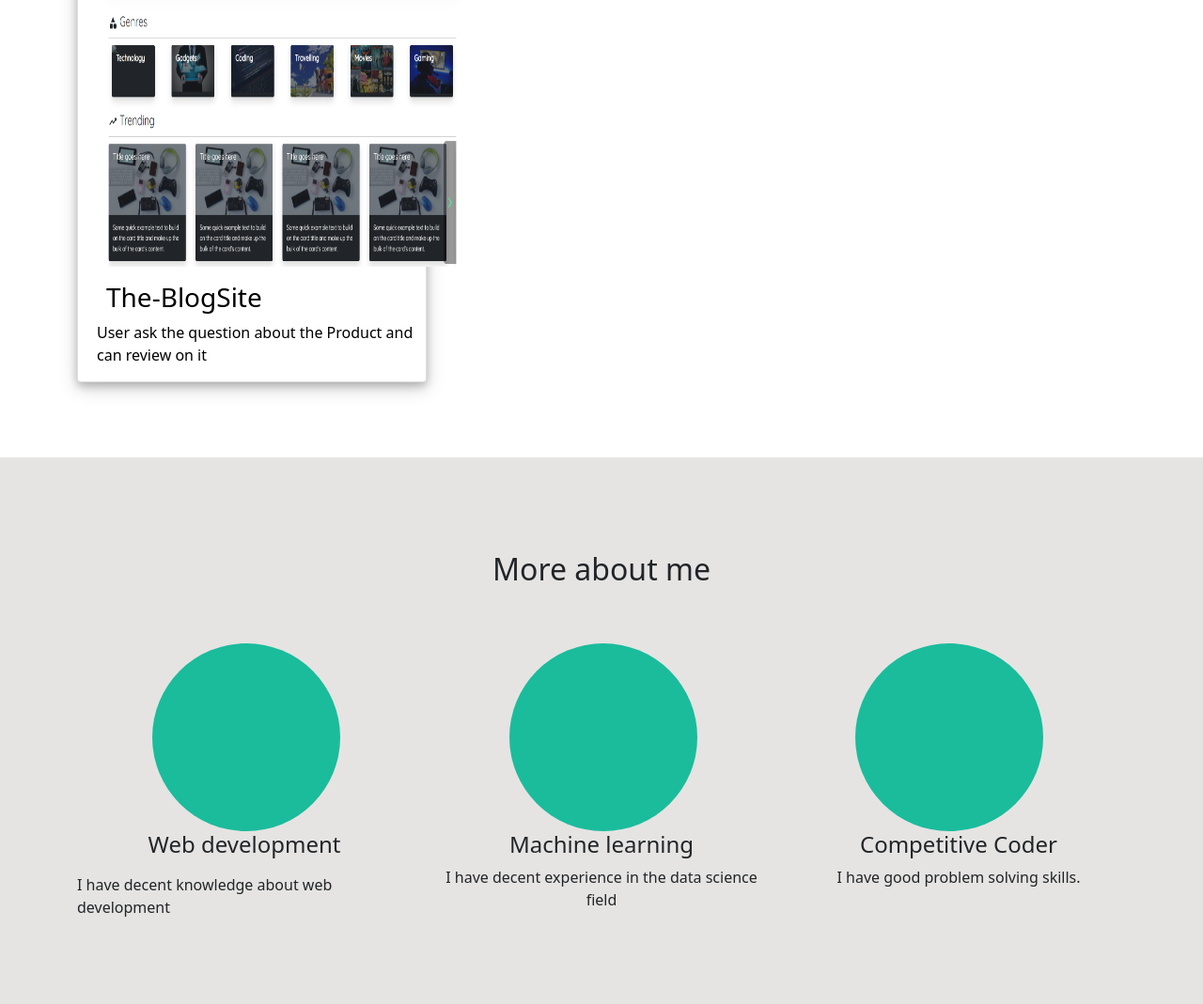
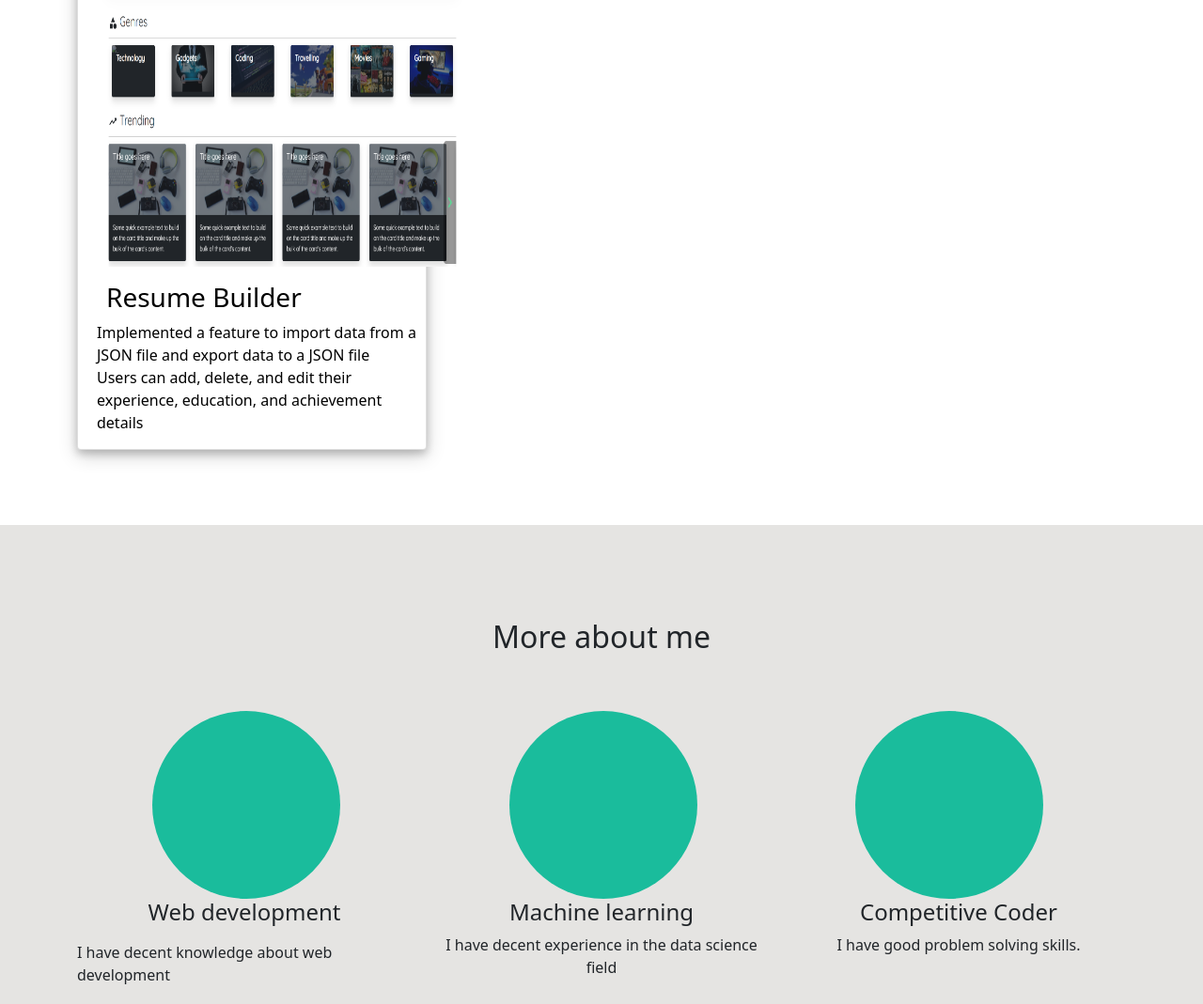
Before and after one commit to satyamsingh-sg/Profile-skill, a plain HTML site: page index.html in a window 1280 px wide. Shown: the part 2748-3817 px from the top of the page at 94% size. Drawn offline with nearby package versions, Linux system fonts and the light colour scheme.

Commit message:
Update index.html

```diff
--- a/index.html
+++ b/index.html
@@ -174,14 +174,15 @@
              </div>
 
                        <div class="col-md-4">
-                      <a href="https://github.com/satyamsingh-sg/bloging-website">  <div class="card">
+                      <a href="https://satyambuildresume.netlify.app/">  <div class="card">
                           <div class="image hover12">
                              <figure><img src="img/blog.png" height="350px" width="414px"/></figure>
                           </div>
 
-                          <h3 style="margin-left:30px; justify-content:center"> The-BlogSite
+                          <h3 style="margin-left:30px; justify-content:center">Resume Builder
                           </h3>
-                          <p style="margin-left:20px">User ask the question about the Product and can review on it</p>
+                          <p style="margin-left:20px"> Implemented a feature to import data from a JSON file and export data to a JSON file<br/>
+ Users can add, delete, and edit their experience, education, and achievement details</p>
                         </div>
                         </a>
                   </div>
```
